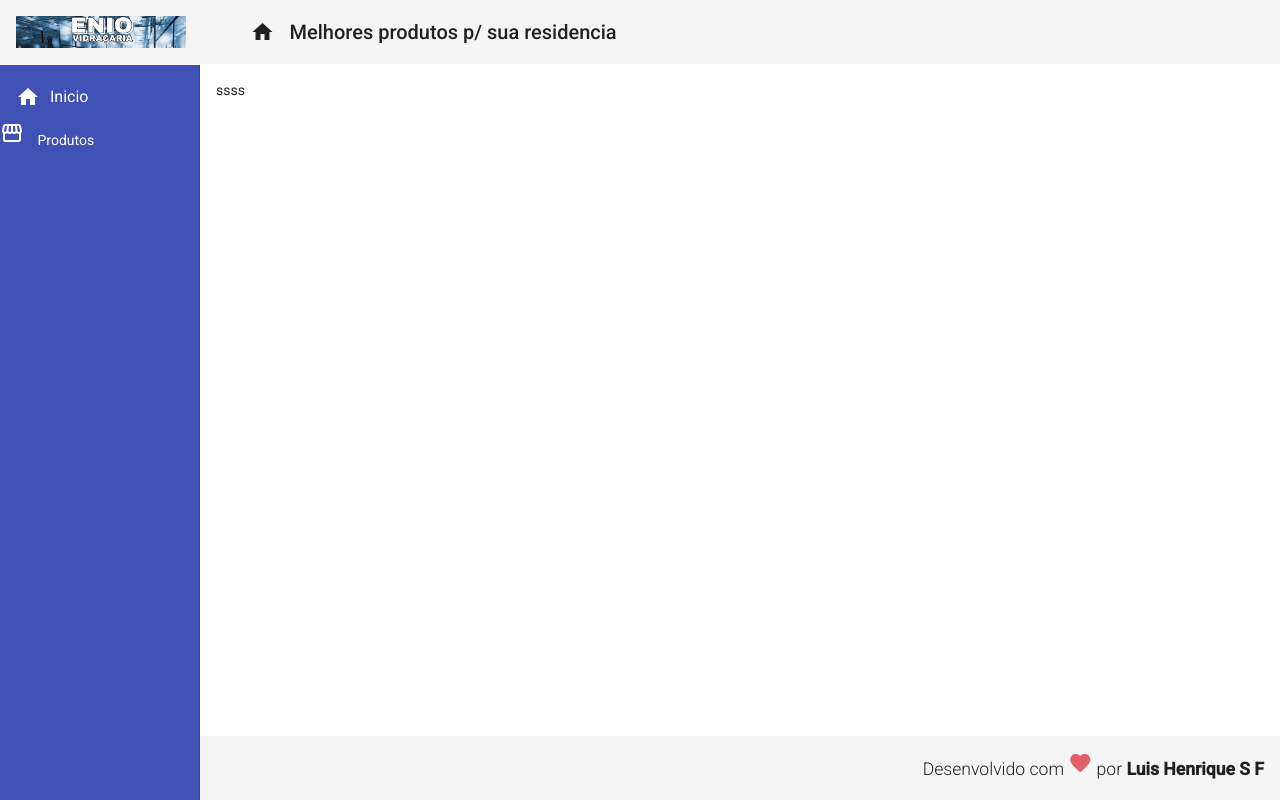
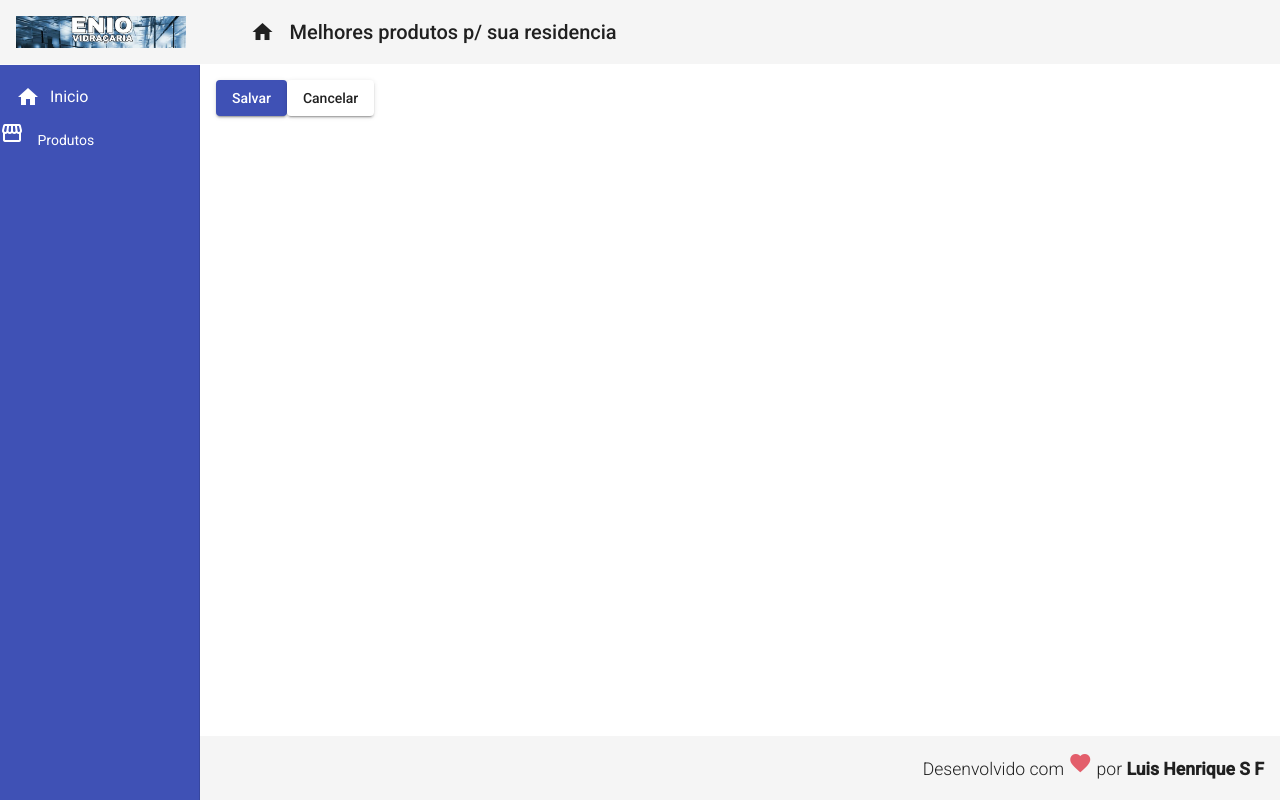
Before and after one commit to Henricknen/projeto_integrador_vidracaria, an Angular app in the folder vidracaria/: page /products/create in a window 1280 px wide. Built offline with nearby package versions, Linux system fonts and the light colour scheme.

Commit message:
criando o service para guardar toda parte logica e backend

```diff
--- a/vidracaria/src/app/app.module.ts
+++ b/vidracaria/src/app/app.module.ts
@@ -19,6 +19,7 @@
 import { ForDirective } from './directives/for.directive';
 import { ProductCreateComponent } from './components/product/product-create/product-create.component';
 import { MatButtonModule } from '@angular/material/button';
+import { MatSnackBarModule } from '@angular/material/snack-bar';
 
 
 @NgModule({
@@ -41,7 +42,8 @@
     MatSidenavModule,
     MatListModule,
     MatCardModule,
-    MatButtonModule
+    MatButtonModule,
+    MatSnackBarModule
 
   ],
   providers: [],
--- a/vidracaria/src/app/components/product/product-create/product-create.component.html
+++ b/vidracaria/src/app/components/product/product-create/product-create.component.html
@@ -1 +1,7 @@
-<p>ssss</p>
+<button mat-raised-button (click)="createProduct()" color="primary">
+    Salvar
+</button>
+
+<button mat-raised-button (click)="cancel()">
+    Cancelar
+</button>
--- a/vidracaria/src/app/components/product/product-create/product-create.component.ts
+++ b/vidracaria/src/app/components/product/product-create/product-create.component.ts
@@ -1,4 +1,6 @@
-import { Component, OnInit } from '@angular/core';
+import { ProductService } from './../product.service';
+import { Router } from '@angular/router';
+import { Component, OnInit} from'@angular/core';
 
 @Component({
   selector: 'app-product-create',
@@ -7,15 +9,19 @@
 })
 export class ProductCreateComponent implements OnInit {
 
-  atributo = "qualquer"
 
-  constructor() { }
+  constructor(private productService: ProductService, private router:Router) { }
 
   ngOnInit(): void {
   }
 
-  navigateToProductCreate(): void {
-    console.log('Navegandoo...')
+  createProduct(): void {
+    this.productService.showMessage('Operacao realizada com Sucesso..........')
+
+  }
+
+  cancel(): void {
+    this.router.navigate(['/products'])
   }
 
 }
--- /dev/null
+++ b/vidracaria/src/app/components/product/product.service.ts
@@ -0,0 +1,19 @@
+import { Injectable } from '@angular/core';
+import { MatSnackBar } from '@angular/material/snack-bar';
+
+@Injectable({
+  providedIn: 'root'
+})
+export class ProductService {
+
+  constructor(private snackBar: MatSnackBar) { }
+
+  showMessage(msg: string): void {
+    this.snackBar.open(msg, 'X', {
+      duration: 3000,
+      horizontalPosition: "right",
+      verticalPosition: "top"
+    })
+  }
+
+}
```
